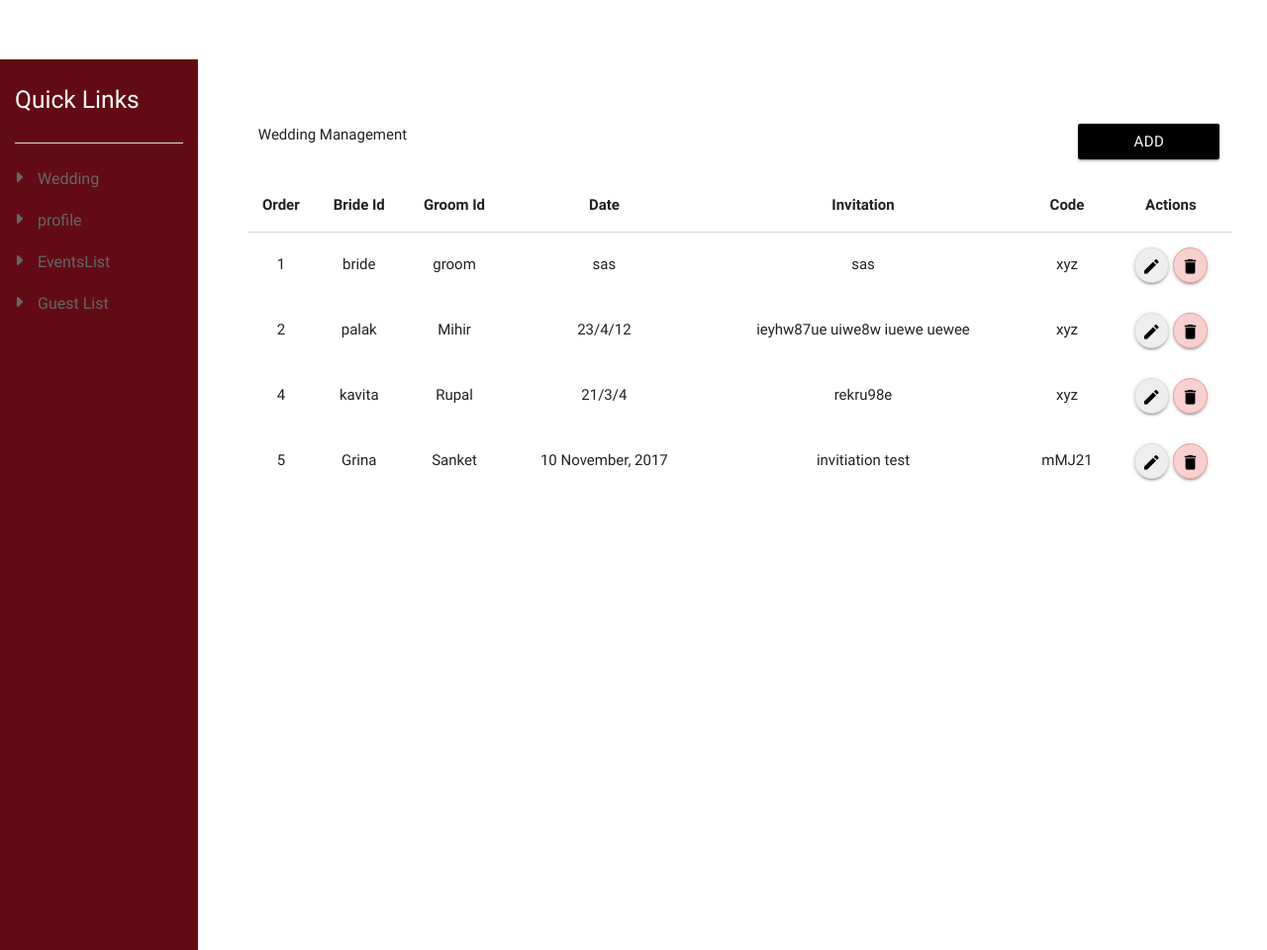
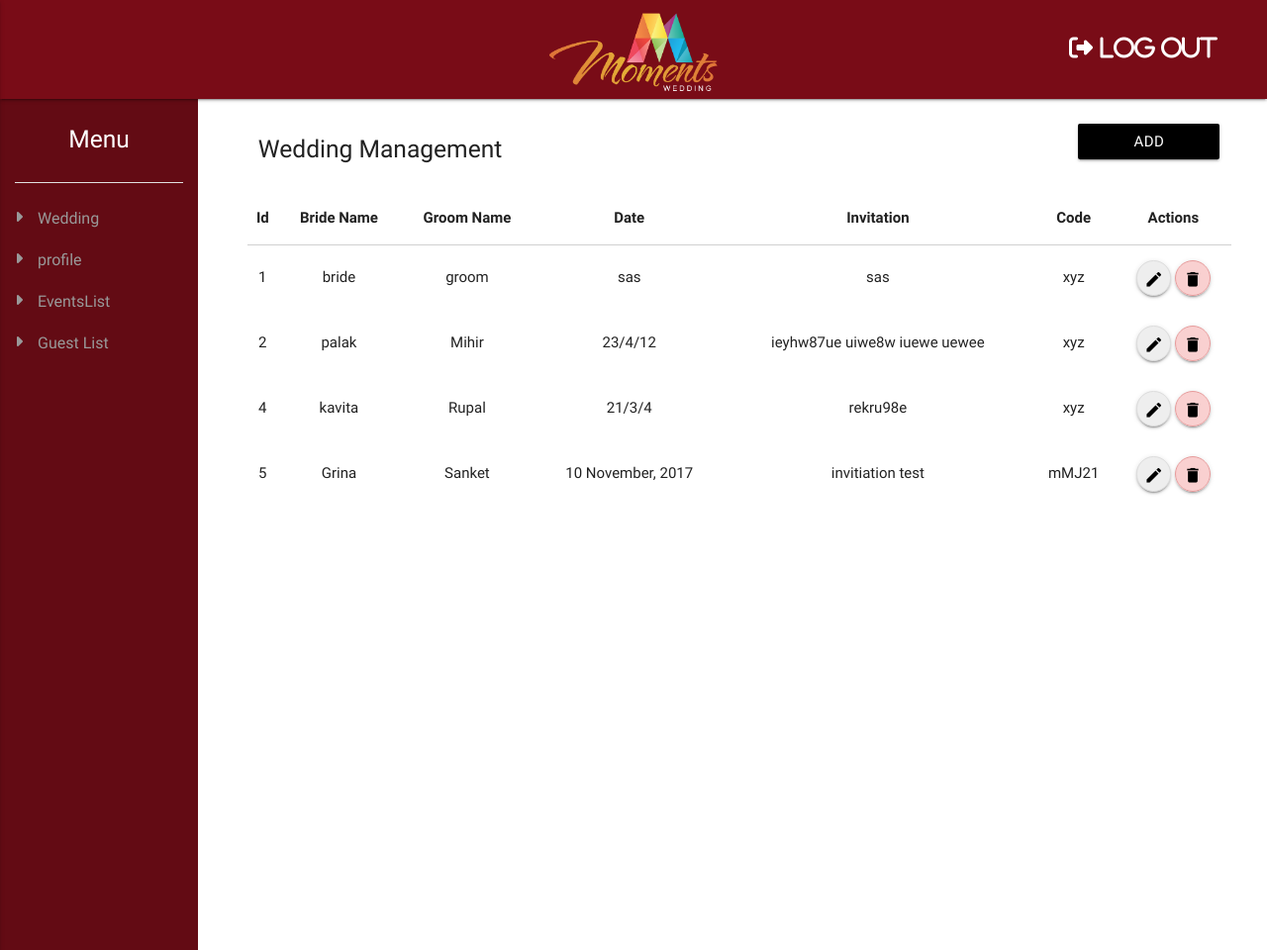
Before and after one commit to AnkitaPatel994/momentweddingWeb, a CodeIgniter app: page /moment-wedding/admin/Wedding in a window 1280 px wide. Shown: the whole page at 99% size. Run offline with CodeIgniter, Linux system fonts and the light colour scheme; data comes from the database, SQL or seed files in the repository; some libraries are stand-ins or nearby versions.

Commit message:
All Hedaer change

```diff
--- a/application/views/addEvents.php
+++ b/application/views/addEvents.php
@@ -1,3 +1,9 @@
+<div class="row">
+	<h5>
+		<center><h5>Add New Event</h5></center>
+	</h5>
+</div><hr>
+
  <div class="profile-form row">
       	<form id="addEventForm" method="post" enctype="multipart/form-data">
       		<div class="input-field col s12 m6" id="eventImage">
--- a/application/views/addWedding.php
+++ b/application/views/addWedding.php
@@ -1,4 +1,6 @@
-      <center><h4>Add New Wedding</h4></center>
+  <div class="row">
+      <center><h5>Add New Wedding</h5></center>
+    </div><hr>
       <!-- <p>A bunch of text</p> -->
       <div class="wedding-area row">
         <form id="addWeddingForm">
--- a/application/views/admin-profile.php
+++ b/application/views/admin-profile.php
@@ -2,8 +2,8 @@
 <div class="row top-header">
   <div class="col m2">
     <div class="sidebar-area">
-      <div>
-      		<h5>Quick Links</h5>
+      <div class="center">
+      		<h5>Menu</h5>
       </div>
       <div class="divider"></div>
       <div class="quick-links">
@@ -19,7 +19,7 @@
 
 	<div class="col m10">
 		<div class="profileDetails">
-			<div class="row"><center><h4>Upadte Profile</h4></center></div>
+			<div class="row"><h4>Update Profile</h4></div>
 			<div>
 				<table class="responsive-table centered highlight">
 			        <thead>
--- a/application/views/eventsList.php
+++ b/application/views/eventsList.php
@@ -106,7 +106,9 @@
 
    <div id="EditeventGallery" class="modal modal-fixed-footer">
     <div class="modal-content">
-      <h4>Events List</h4>
+      <div class="row">
+        <center><h4>Events List</h4></center>
+      </div><hr>
       <!-- <p>A bunch of text</p> -->
       <div class="profile-form row">
       	<form>
--- a/application/views/guest_list.php
+++ b/application/views/guest_list.php
@@ -89,7 +89,7 @@
     	<div class="row">
       		<center><h5>Add New Guest</h5></center>
       		<?php //var_dump($allWedding); ?>
-      	</div>
+      	</div><hr>
       <!-- <p>A bunch of text</p> -->
       <div class="guestList-area row">
       	<form>
@@ -146,7 +146,7 @@
     <div class="modal-content">
     	<div class="row">
       		<center><h5>Edit New Guest</h5></center>
-      	</div>
+      	</div>	<hr>
       <!-- <p>A bunch of text</p> -->
       <div class="guestList-area row">
       	<form>
--- a/application/views/includes/admin-header.php
+++ b/application/views/includes/admin-header.php
@@ -38,7 +38,15 @@
       position: fixed;
       top: 0px;
       z-index: 2;
+      height: 100px;
+      overflow: hidden;
      }
+     a.brand-logo.center {
+        padding: 10px;
+    }
+    hr {
+        border-color: #000;
+    }
      #sidenav-overlay{
       z-index: 1;
      }
@@ -49,7 +57,7 @@
         background: #630b14;
         padding: 0px;
         position: fixed;
-        margin-top: 60px;
+        margin-top: 100px;
         height: 100%;
         left: 0;
         color: #fff;
@@ -66,7 +74,7 @@
 
     }
     .quick-links a {
-      color: #666;
+      color: #999;
       font-size: 16px;
       font-weight: 400;
       line-height: 2;
@@ -76,7 +84,7 @@
       transition:all 0.3s ease-in-out;*/
     }
     .quick-links a:before {
-      color: #666;
+      color: #999;
       content: "\f0da";
       font-family: FontAwesome;
       font-size: 16px;
@@ -108,6 +116,15 @@
       transition:all 0.3s ease-in-out;
       padding: 5px 30px;
     }
+    .right.log-out {
+      position: absolute;
+      right: 0px;
+      color: #fff;
+      top: 0px;
+      padding-right: 50px;
+      font-size: 14px;
+      line-height: 7rem;
+  }
     @media(max-width: 768px){
       .sidebar-area{
         display: none;
@@ -124,12 +141,15 @@
     <?php
       $this->session->unset_userdata("email");
       $this->session->sess_destroy();
-      /*$this->session->set_userdata("email","abc"); */
+      $this->session->set_userdata("email","abc");
     ?>
     <?php if($this->session->userdata("email")) { ?>
     <nav>
       <div class="nav-wrapper">
-        <a href="#" class="brand-logo center"><img src="<?php echo base_url();?>/html/images/Moments-wedding.png" class="logo" height="60px"></a>
+        <a href="#" class="brand-logo center"><img src="<?php echo base_url();?>/html/images/Moments-wedding.png" class="logo" height="85px"></a>
+      </div>
+      <div class="right log-out">
+        <a href="#"><i class="fa fa-sign-out" aria-hidden="true"> Log Out</i></a>
       </div>
         <ul id="slide-out" class="side-nav">
             <!-- <li><div class="user-view">
--- a/application/views/updateEvents.php
+++ b/application/views/updateEvents.php
@@ -1,3 +1,7 @@
+<div class="row">
+	<center><h5>Update Event</h5></center>
+</div><hr>
+
 <div class="profile-form row">
       	<form id="updateEventForm" method="post" enctype="multipart/form-data">
       		<div class="input-field col s12 m12" id="eventImage">
--- a/application/views/updateProfile.php
+++ b/application/views/updateProfile.php
@@ -1,4 +1,6 @@
-<h4>Edit Profile</h4>
+<div class="row">
+<center><h5>Edit Profile</h5></center>
+</div><hr>
       <div class="profile-form row">
       	<form id="updateProfileForm">
       		<div class="input-field col s12 m12" id="profilePhoto">
--- a/application/views/updateWedding.php
+++ b/application/views/updateWedding.php
@@ -1,4 +1,6 @@
-      <center><h4>Update Wedding</h4></center>
+  <div class="row">
+      <center><h5>Update Wedding</h5></center>
+    </div><hr>
       <!-- <p>A bunch of text</p> -->
       <div class="wedding-area row">
         <form id="updateWeddingForm" method="post">
--- a/application/views/weddingDashboard.php
+++ b/application/views/weddingDashboard.php
@@ -31,8 +31,8 @@
 <div class="row top-header">
   <div class="col m2">
     <div class="sidebar-area sticky">
-      <div>
-          <h5>Quick Links</h5>
+      <div class="center">
+          <h5>Menu</h5>
       </div>
       <div class="divider"></div>
       <div class="quick-links">
@@ -50,7 +50,7 @@
  <div class="weddingDetails-area">
   <div class="page-header">
     <div class="row">
-      <div class="page-title col s6 m10">Wedding Management</div>
+      <div class="page-title col s6 m10"><h5>Wedding Management</h5></div>
       <div class="page-button col s6 m2">
         <a class="waves-effect waves-light btn black modal-trigger" href="#weddingModal">Add Wedding</a>
       </div>
@@ -60,9 +60,9 @@
    	<table border="1" class="responsive-table centered">
     <thead>
    		<tr>
-        <th>Order</th>
-        <th>Bride Id</th>
-        <th>Groom Id</th>
+        <th>Id</th>
+        <th>Bride Name</th>
+        <th>Groom Name</th>
         <th>Date</th>
         <th>Invitation</th>
         <th>Code</th>
```
